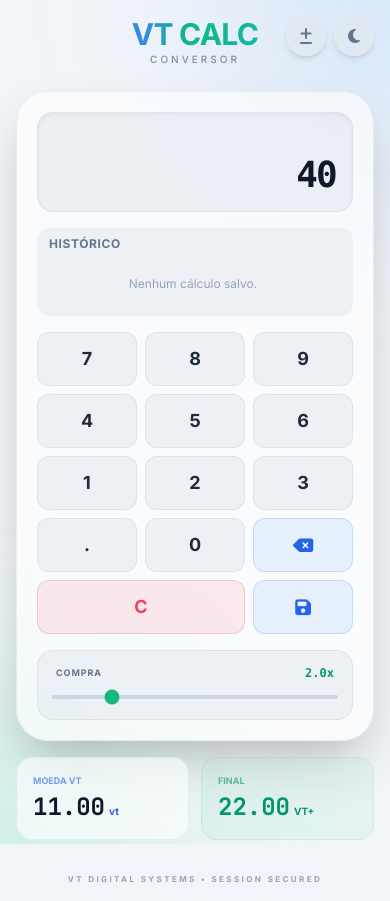
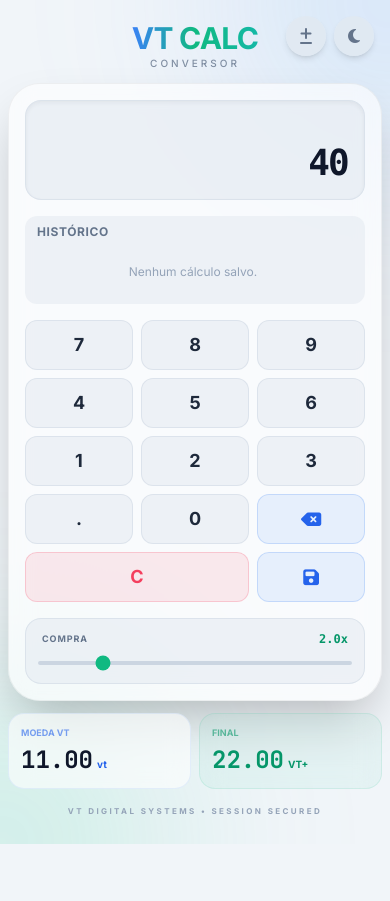
Before and after one commit to blckpi/Gilcivan, a React (Vite) app: page / in a window 390 px wide. After the commit the page ends 844 px from the top, so only its background shows below. Built offline with nearby package versions, Linux system fonts and the light colour scheme.

Commit message:
fix(deps): Update React and React DOM versions
Updates the CDN links in index.html for React and React DOM to the latest versions. Also adjusts padding on KeyButton component in App.tsx for better visual consistency on smaller screens.

```diff
--- a/App.tsx
+++ b/App.tsx
@@ -127,13 +127,13 @@ const App: React.FC = () => {
   };
 
   const KeyButton = ({ children, onClick, className = "", variant = "default" }: any) => {
-    const baseClasses = "flex items-center justify-center text-lg font-bold rounded-xl transition-all duration-200 active:scale-95 py-3 select-none";
+    const baseClasses = "flex items-center justify-center text-lg font-bold rounded-xl transition-all duration-200 active:scale-95 py-2.5 sm:py-3 select-none";
     const variants: Record<string, string> = { default: "bg-slate-200/50 dark:bg-slate-800/60 hover:bg-slate-300/70 dark:hover:bg-slate-700/70 text-slate-800 dark:text-slate-200 border border-slate-300/50 dark:border-slate-700/30", action: "bg-blue-500/10 dark:bg-blue-600/10 hover:bg-blue-500/20 dark:hover:bg-blue-600/30 text-blue-600 dark:text-blue-400 border border-blue-500/20 dark:border-blue-500/20", danger: "bg-rose-500/10 dark:bg-rose-600/10 hover:bg-rose-500/20 dark:hover:bg-rose-600/30 text-rose-500 dark:text-rose-400 border border-rose-500/20 dark:border-rose-500/20" };
     return (<button onClick={onClick} className={`${baseClasses} ${variants[variant]} ${className}`}>{children}</button>);
   };
 
   return (
-    <div className="min-h-screen flex flex-col items-center justify-center p-4 overflow-x-hidden relative">
+    <div className="min-h-screen flex flex-col items-center justify-start sm:justify-center p-2 sm:p-4 overflow-x-hidden relative">
       <div className="absolute top-4 right-4 z-10 flex gap-2">
         <button onClick={toggleMode} className="w-10 h-10 rounded-full flex items-center justify-center text-slate-500 bg-slate-200/70 dark:bg-slate-800/70 hover:text-blue-500 dark:hover:text-blue-400 transition-all duration-300 shadow-md" aria-label="Toggle mode">
           <i className={`fa-solid ${mode === 'calc' ? 'fa-plus-minus' : 'fa-calculator'}`}></i>
@@ -148,14 +148,14 @@ const App: React.FC = () => {
         <div className="absolute bottom-0 left-0 w-80 h-80 bg-emerald-400/20 dark:bg-emerald-600/10 blur-[100px] rounded-full -translate-x-1/2 translate-y-1/2"></div>
       </div>
 
-      <header className="mb-6 text-center">
+      <header className="my-3 sm:mb-6 text-center">
         <h1 className="text-3xl font-black bg-clip-text text-transparent bg-gradient-to-r from-blue-500 via-emerald-500 to-teal-500 dark:from-blue-400 dark:via-emerald-400 dark:to-teal-400 tracking-tight">VT CALC</h1>
         <p className="text-slate-500 text-[10px] font-medium tracking-[0.3em] uppercase opacity-80">{mode === 'calc' ? 'conversor' : 'Modo de Soma'}</p>
       </header>
 
-      <main className="w-full max-w-sm space-y-4">
-        <div className="glass rounded-[2rem] p-5 shadow-2xl dark:shadow-[0_20px_25px_-5px_rgba(0,0,0,0.4),_0_8px_10px_-6px_rgba(0,0,0,0.4)]">
-          <div className="bg-slate-200/60 dark:bg-slate-900/60 rounded-2xl p-4 mb-4 border border-slate-300/50 dark:border-slate-800 flex flex-col items-end gap-0.5 shadow-inner min-h-[80px] justify-end">
+      <main className="w-full max-w-sm space-y-3">
+        <div className="glass rounded-[2rem] p-4 sm:p-5 shadow-2xl dark:shadow-[0_20px_25px_-5px_rgba(0,0,0,0.4),_0_8px_10px_-6px_rgba(0,0,0,0.4)]">
+          <div className="bg-slate-200/60 dark:bg-slate-900/60 rounded-2xl p-4 mb-4 border border-slate-300/50 dark:border-slate-800 flex flex-col items-end gap-0.5 shadow-inner min-h-[72px] justify-end">
             <div className="text-lg text-slate-500 font-mono self-end break-all h-6">
               {mode === 'sum' && (currentSumInput !== '0' ? currentSumInput : '')}
             </div>
@@ -178,7 +178,7 @@ const App: React.FC = () => {
                   </button>
                 )}
               </div>
-              <div className="max-h-28 overflow-y-auto space-y-1.5 pr-1">
+              <div className="max-h-24 overflow-y-auto space-y-1.5 pr-1">
                 {calcHistory.length === 0 ? (
                   <p className="text-center text-xs text-slate-400 py-4">Nenhum cálculo salvo.</p>
                 ) : (
@@ -223,7 +223,7 @@ const App: React.FC = () => {
             )}
           </div>
 
-          <div className="space-y-2.5 bg-slate-200/50 dark:bg-slate-900/40 p-3.5 rounded-2xl border border-slate-300/50 dark:border-slate-800/50">
+          <div className="space-y-2 bg-slate-200/50 dark:bg-slate-900/40 p-3 rounded-2xl border border-slate-300/50 dark:border-slate-800/50">
             <div className="flex justify-between items-center px-1">
               <label className="text-[9px] font-bold text-slate-500 uppercase tracking-widest">compra</label>
               <span className="text-emerald-600 dark:text-emerald-400 font-mono text-xs font-bold">{multiplier.toFixed(1)}x</span>
@@ -232,15 +232,15 @@ const App: React.FC = () => {
           </div>
         </div>
 
-        <div className="grid grid-cols-2 gap-3">
-          <div className="glass rounded-2xl p-4 border-blue-500/10 flex flex-col justify-center">
+        <div className="grid grid-cols-2 gap-2 sm:gap-3">
+          <div className="glass rounded-2xl p-3 border-blue-500/10 flex flex-col justify-center">
             <span className="text-[9px] font-bold text-blue-600/60 dark:text-blue-400/60 uppercase mb-1">Moeda VT</span>
             <div className="flex items-baseline gap-1">
               <span className="text-2xl font-bold mono text-slate-900 dark:text-white">{results.vtValue.toFixed(2)}</span>
               <span className="text-[10px] font-bold text-blue-600 dark:text-blue-400">vt</span>
             </div>
           </div>
-          <div className="glass rounded-2xl p-4 border-emerald-500/10 bg-emerald-500/5 flex flex-col justify-center">
+          <div className="glass rounded-2xl p-3 border-emerald-500/10 bg-emerald-500/5 flex flex-col justify-center">
             <span className="text-[9px] font-bold text-emerald-600/60 dark:text-emerald-400/60 uppercase mb-1">Final</span>
             <div className="flex items-baseline gap-1">
               <span className="text-2xl font-bold mono text-emerald-600 dark:text-emerald-400">{results.finalValue.toFixed(2)}</span>
@@ -250,7 +250,7 @@ const App: React.FC = () => {
         </div>
       </main>
 
-      <footer className="mt-8 text-center text-slate-400 dark:text-slate-800 text-[8px] font-bold uppercase tracking-[0.3em]">VT Digital Systems &bull; Session Secured</footer>
+      <footer className="mt-4 text-center text-slate-400 dark:text-slate-800 text-[8px] font-bold uppercase tracking-[0.3em]">VT Digital Systems &bull; Session Secured</footer>
     </div>
   );
 };
--- a/index.html
+++ b/index.html
@@ -48,8 +48,8 @@
     "react-dom/client": "https://esm.sh/react-dom@18.2.0/client",
     "react/jsx-runtime": "https://esm.sh/react@18.2.0/jsx-runtime",
     "@google/genai": "https://esm.sh/@google/genai@^1.34.0",
-    "react-dom/": "https://esm.sh/react-dom@^19.2.3/",
-    "react/": "https://esm.sh/react@^19.2.3/"
+    "react/": "https://esm.sh/react@^19.2.3/",
+    "react-dom/": "https://esm.sh/react-dom@^19.2.3/"
   }
 }
 </script>
```
